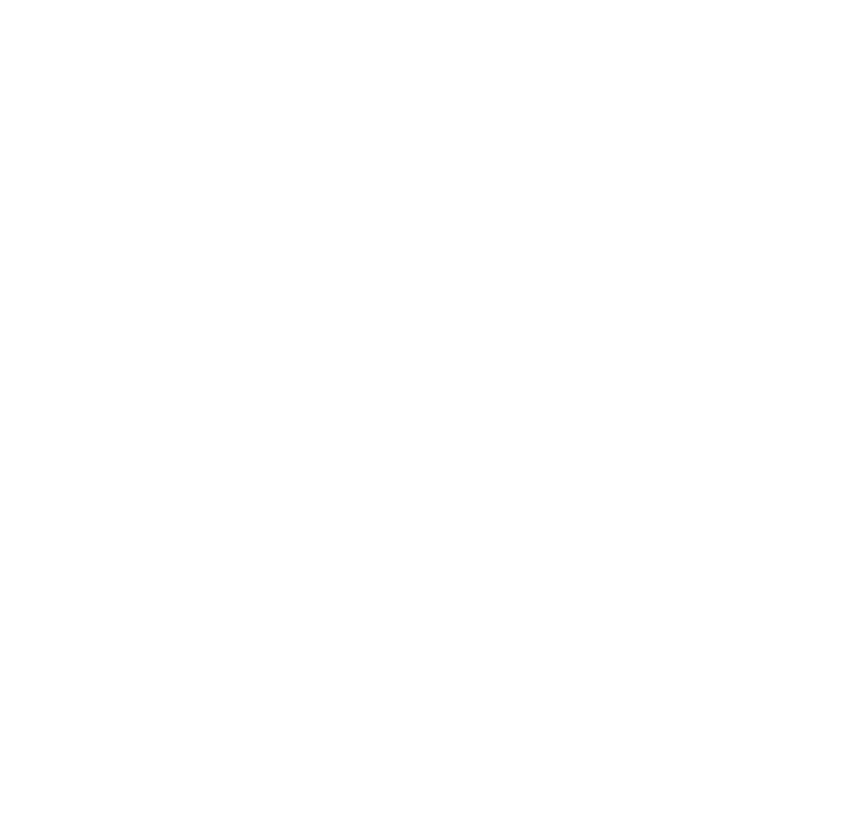
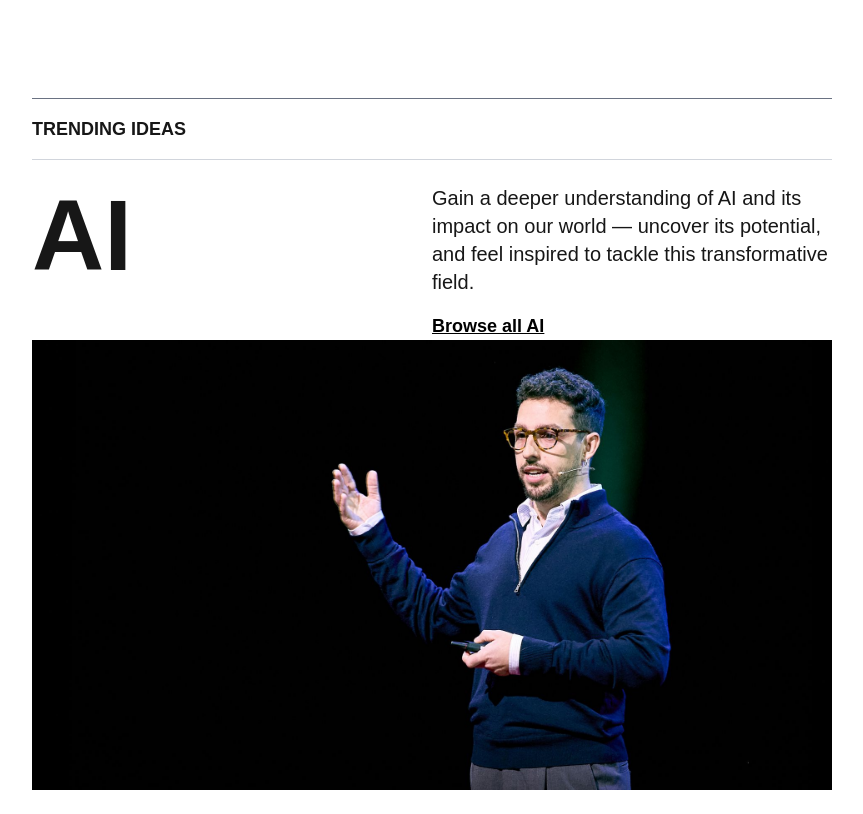
Before and after one commit to umar-developer-01/Ted, a Next.js app: page / in a window 1280 px wide. Shown: the part 4031-4845 px from the top of the page, without its empty margins (208-1071 px from the left). Before the commit the page ends 4129 px from the top, so only its background shows below. Built offline with nearby package versions, Linux system fonts and the light colour scheme.

Commit message:
completed trending ideas

```diff
--- a/components/body.tsx
+++ b/components/body.tsx
@@ -5,7 +5,7 @@
 import News from "@/components/news";
 import Popular from "@/components/popular";
 import TalkDaily from "@/components/talkDaily";
-
+import TrendingIdeas from "@/components/trendingIdeas";
 
 const Body = () => {
     return (
@@ -17,6 +17,7 @@
             <News />
             <Popular />
             <TalkDaily/>
+            <TrendingIdeas/>
         </>
     )
 }
--- /dev/null
+++ b/components/trendingIdeas.jsx
@@ -0,0 +1,27 @@
+import Image from "next/image";
+import Speaker from "@/public/Speaker.jpg"
+
+const TrendingIdeas = () => {
+    return (
+        <div className="mx-60 mt-2  border-t  border-gray-500 mb-6">
+            <p className="font-semibold text-lg pt-4 pb-4">TRENDING IDEAS</p>
+            <div className="border-t border-gray-300">
+            </div>
+            <div className="flex items-start">
+                <p className="text-[100px] font-bold basis-1/2">AI</p>
+                <div className="flex flex-col pt-6 basis-1/2">
+                    <p className="text-xl font-medium leading-7 ">Gain a deeper understanding of AI and its impact on our world — uncover its potential, and feel inspired to tackle this transformative field.</p>
+                    <div className="pt-4 text-black text-lg font-bold underline underline-offset-1">
+                        Browse all AI
+                    </div>
+                </div>
+
+            </div>
+            <Image src={Speaker} alt="speaker" className="w-full" />
+        </div>
+
+    )
+}
+
+
+export default TrendingIdeas
```
Also changed, not shown: public/Speaker.jpg (added).
